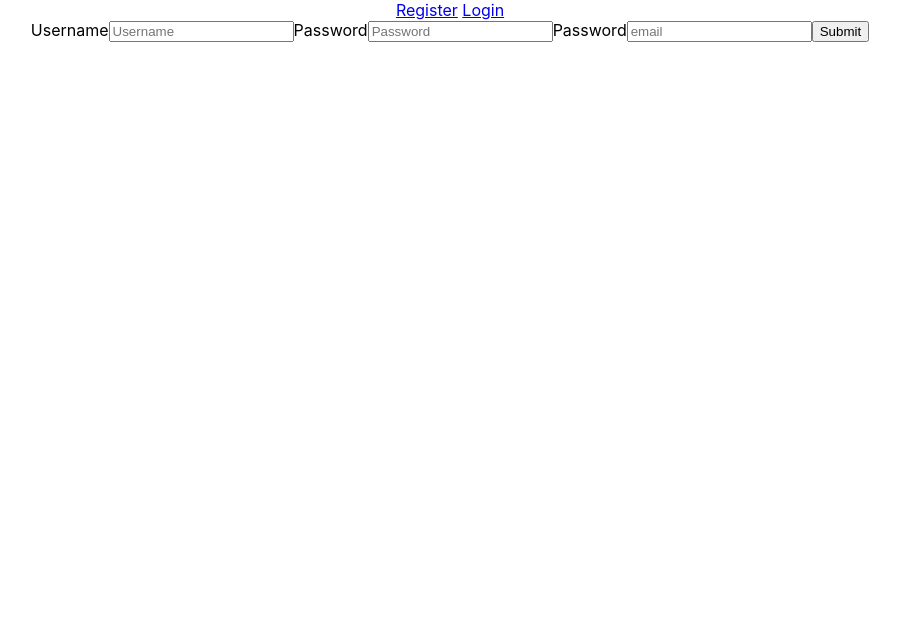
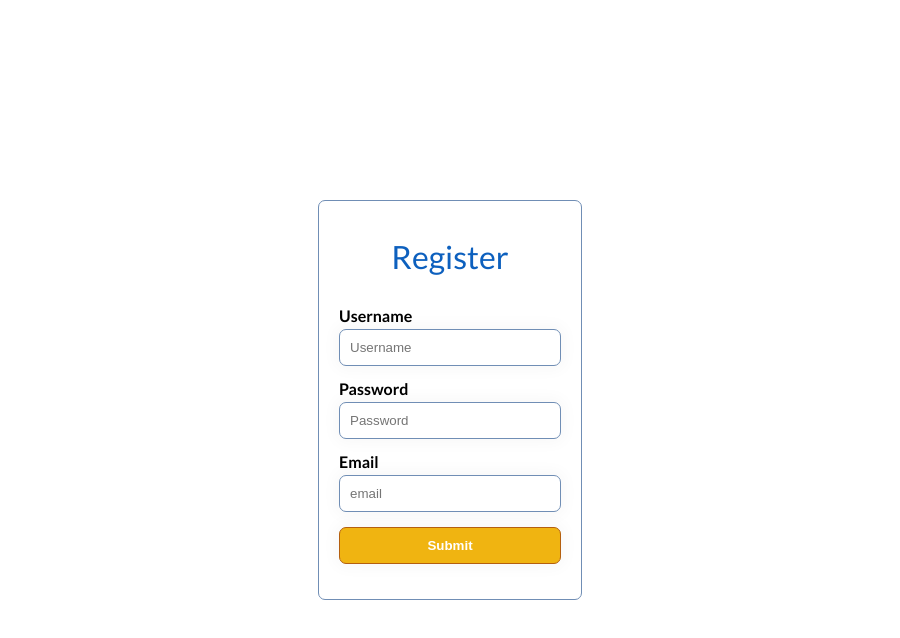
Before and after one commit to scottjpark/tuesday, a React (Create React App) app in the folder frontend/: page /signup in a window 1280 px wide. Shown: the top 638 px of the page, without its empty margins (190-1090 px from the left). Built offline with nearby package versions, Linux system fonts and the light colour scheme; no server answers.

Commit message:
CSS for registration page

```diff
--- a/frontend/package.json
+++ b/frontend/package.json
@@ -18,6 +18,7 @@
     "react-redux": "^8.1.1",
     "react-router-dom": "^6.14.0",
     "react-scripts": "5.0.1",
+    "sass": "^1.63.6",
     "web-vitals": "^2.1.4"
   },
   "scripts": {
--- a/frontend/src/App.js
+++ b/frontend/src/App.js
@@ -21,14 +21,14 @@
   return (
     <BrowserRouter>
       <div className="App">
-        <NavBar />
+        {/* <NavBar /> */}
         {loading ?
           <CircularProgress /> :
           <Routes>
             <Route path='/' element={<Home />} />
+            <Route path='/loggedIn' element={<LoggedIn />} />
             <Route path='/signup' element={<SignUp />} />
             <Route path='/login' element={<Login />} />
-            <Route path='/loggedIn' element={<LoggedIn />} />
           </Routes>
         }
       </div>
--- a/frontend/src/index.css
+++ /dev/null
@@ -1,13 +0,0 @@
-body {
-  margin: 0;
-  font-family: -apple-system, BlinkMacSystemFont, 'Segoe UI', 'Roboto', 'Oxygen',
-    'Ubuntu', 'Cantarell', 'Fira Sans', 'Droid Sans', 'Helvetica Neue',
-    sans-serif;
-  -webkit-font-smoothing: antialiased;
-  -moz-osx-font-smoothing: grayscale;
-}
-
-code {
-  font-family: source-code-pro, Menlo, Monaco, Consolas, 'Courier New',
-    monospace;
-}
--- a/frontend/src/index.js
+++ b/frontend/src/index.js
@@ -2,9 +2,11 @@
 import ReactDOM from 'react-dom/client'
 import { Provider } from 'react-redux'
 
-import './index.css'
 import App from './App'
 import { store } from './store'
+
+import './styles/reset.css'
+import './styles/index.sass'
 
 const root = ReactDOM.createRoot(document.getElementById('root'));
 root.render(
--- a/frontend/src/pages/auth/signup.js
+++ b/frontend/src/pages/auth/signup.js
@@ -25,6 +25,8 @@
     if (loggedIn && !loading) return <Navigate to='/loggedIn' />
     return (
         <form id='auth'>
+            <h1>Register</h1>
+            <div className='auth-fields'>
                 <label>Username</label>
                 <input
                     className='auth-input'
@@ -34,6 +36,8 @@
                     value={username}
                     onChange={e => setUsername(e.target.value)}
                 />
+            </div>
+            <div className='auth-fields'>
                 <label>Password</label>
                 <input
                     className='auth-input'
@@ -43,7 +47,9 @@
                     value={password}
                     onChange={e => setPassword(e.target.value)}
                 />
-            <label>Password</label>
+            </div>
+            <div className='auth-fields'>
+                <label>Email</label>
                 <input
                     className='auth-input'
                     placeholder='email'
@@ -52,6 +58,7 @@
                     value={email}
                     onChange={e => setEmail(e.target.value)}
                 />
+            </div>
             {loading ?
                 <CircularProgress /> :
                 <button type='submit' onClick={handleSubmit}>Submit</button>
--- a/frontend/src/pages/layout/nav.js
+++ b/frontend/src/pages/layout/nav.js
@@ -12,8 +12,8 @@
     }
 
     return (
-        <div>
+        <nav>
             {isAuth ? (<button onClick={handleClick}>Logout</button>) : (<div><Link to='/signup'>Register</Link> <Link to='/login'>Login</Link></div>)}
-        </div>
+        </nav>
     )
 }
--- /dev/null
+++ b/frontend/src/styles/index.sass
@@ -0,0 +1,72 @@
+// Google Fonts
+@import url('https://fonts.googleapis.com/css2?family=Lato:wght@400;700&display=swap')
+
+$theme-red: #851e1e
+$theme-blue: #0d60be
+
+#root
+    font-family: 'Lato'
+    display: flex
+    justify-content: center
+    align-items: center
+    height: 100vh
+
+    .App
+        display: flex
+        justify-content: center
+
+        #auth
+            justify-content: center
+            width: 100%
+            display: flex
+            flex-direction: column
+            justify-content: space-evenly
+            align-items: center
+            border: 1px solid #708eb5
+            padding: 20px
+            border-radius: 7px
+
+            h1
+                font-size: 2em
+                padding: 20px
+                color: $theme-blue
+
+            .auth-fields
+                display: flex
+                flex-direction: column
+                justify-content: center
+
+                label
+                    align-self: flex-start
+                    font-weight: bold
+                    padding: 15px 0 5px 0
+
+                .auth-input
+                    padding: 10px
+                    border: 1px solid #708eb5
+                    box-shadow: 0 0 15px 4px rgba(0,0,0,0.03)
+                    border-radius: 7px
+                    width: 200px
+
+            button
+                margin: 15px
+                padding: 10px
+                border: 1px solid #b45f0f
+                background-color: #f0b411
+                color: white
+                font-weight: bold
+                box-shadow: 0 0 15px 4px rgba(0,0,0,0.03)
+                border-radius: 7px
+                width: 100%
+
+nav
+    background-color: $theme-red
+    font-size: 1em
+    height: 1.5em
+    display: flex
+    align-self: start
+
+    a
+        color: white
+        font-weight: bold
+        text-decoration: none
--- /dev/null
+++ b/frontend/src/styles/reset.css
@@ -0,0 +1,48 @@
+/* http://meyerweb.com/eric/tools/css/reset/
+   v2.0 | 20110126
+   License: none (public domain)
+*/
+
+html, body, div, span, applet, object, iframe,
+h1, h2, h3, h4, h5, h6, p, blockquote, pre,
+a, abbr, acronym, address, big, cite, code,
+del, dfn, em, img, ins, kbd, q, s, samp,
+small, strike, strong, sub, sup, tt, var,
+b, u, i, center,
+dl, dt, dd, ol, ul, li,
+fieldset, form, label, legend,
+table, caption, tbody, tfoot, thead, tr, th, td,
+article, aside, canvas, details, embed,
+figure, figcaption, footer, header, hgroup,
+menu, nav, output, ruby, section, summary,
+time, mark, audio, video {
+	margin: 0;
+	padding: 0;
+	border: 0;
+	font-size: 100%;
+	font: inherit;
+	vertical-align: baseline;
+}
+/* HTML5 display-role reset for older browsers */
+article, aside, details, figcaption, figure,
+footer, header, hgroup, menu, nav, section {
+	display: block;
+}
+body {
+	line-height: 1;
+}
+ol, ul {
+	list-style: none;
+}
+blockquote, q {
+	quotes: none;
+}
+blockquote:before, blockquote:after,
+q:before, q:after {
+	content: '';
+	content: none;
+}
+table {
+	border-collapse: collapse;
+	border-spacing: 0;
+}
```
Also changed, not shown: 2 other files (tests, documents, lock files or other folders). Lines whose indentation alone changed are shown as unchanged.
